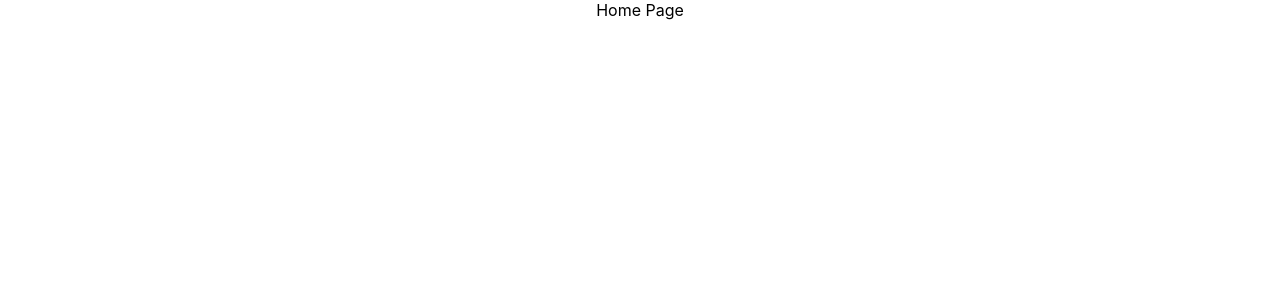
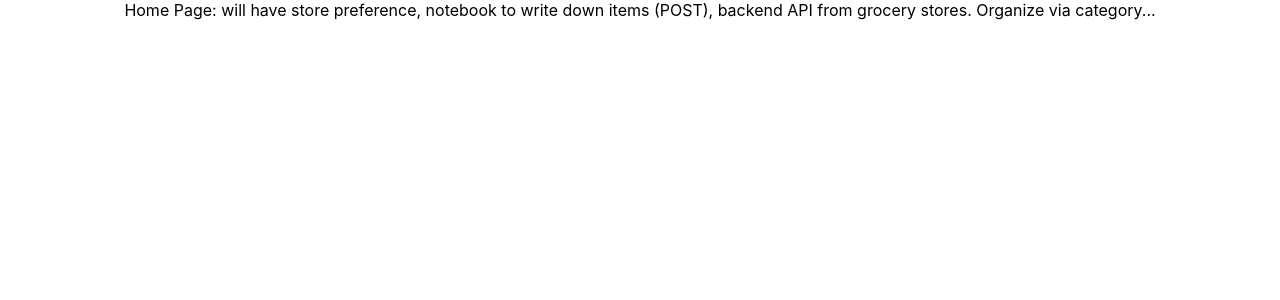
Before and after one commit to opomeroy26/Personal-Project, a React (Create React App) app in the folder my-app/: page / in a window 1280 px wide. Shown: the top 300 px of the page. Built offline with nearby package versions, Linux system fonts and the light colour scheme.

Commit message:
Idea of layout for homepage

```diff
--- a/my-app/src/Home.js
+++ b/my-app/src/Home.js
@@ -3,7 +3,7 @@ import React from "react";
 function Home() {
     return (
         <div>
-            Home Page
+            Home Page: will have store preference, notebook to write down items (POST), backend API from grocery stores. Organize via category...
         </div>
     )
 }
```
